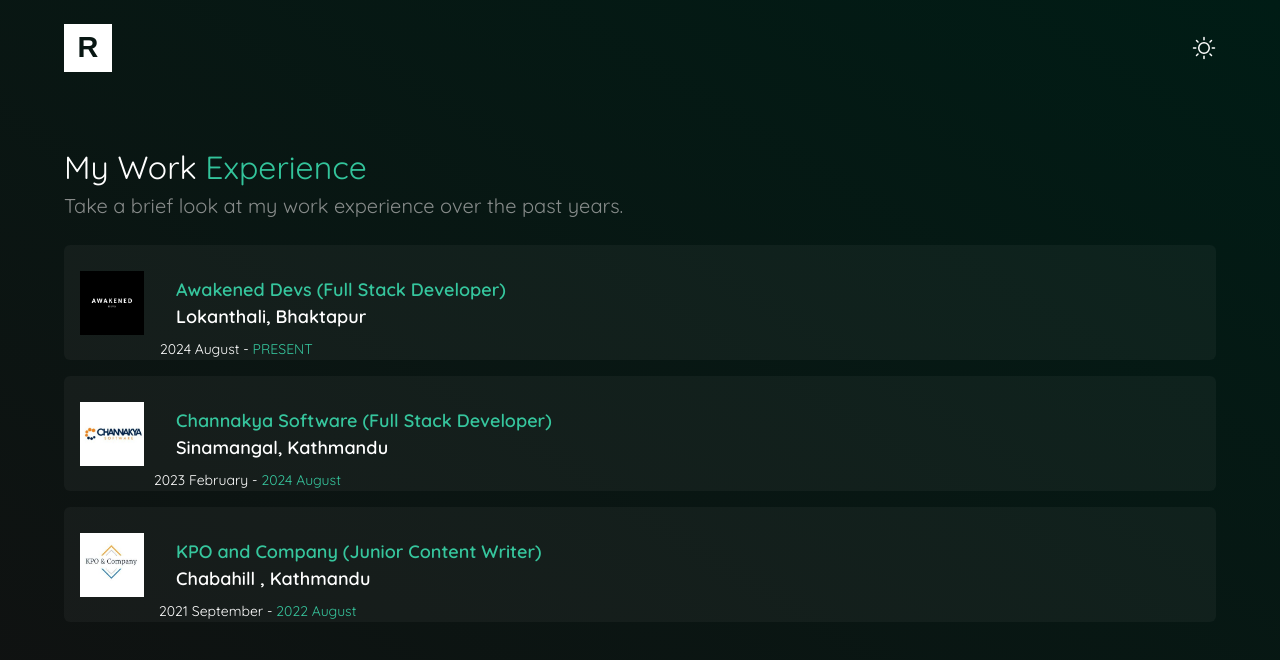
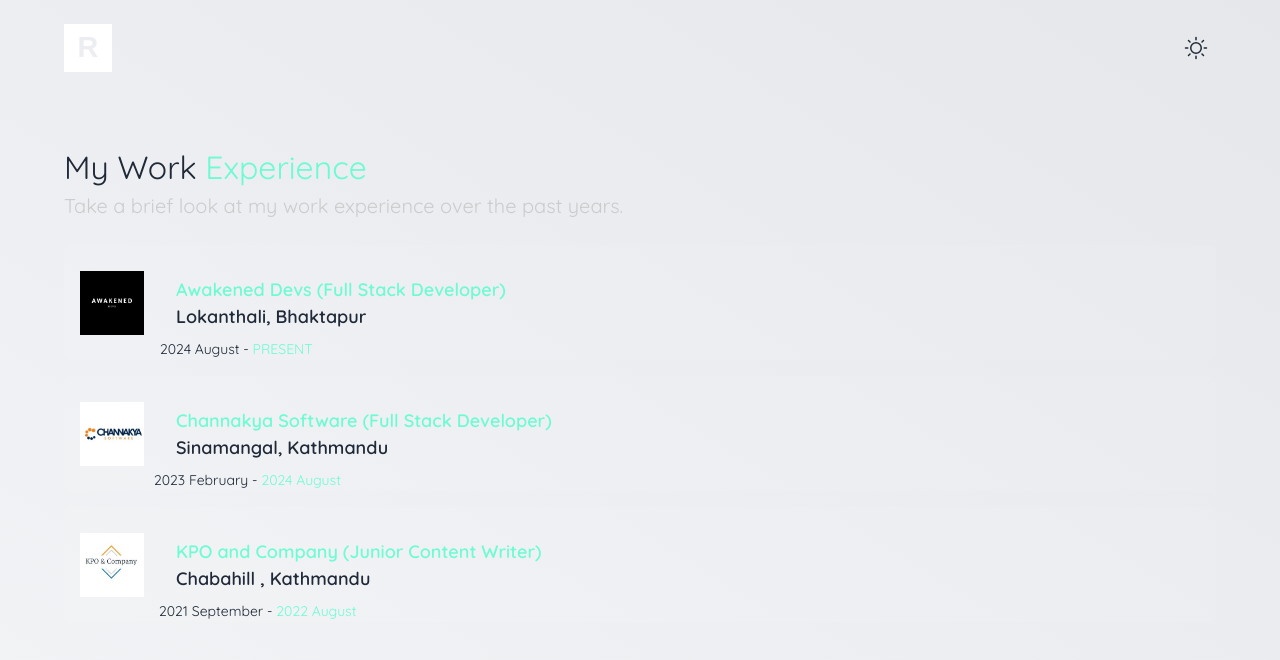
Before and after one commit to Adept-Rohan/portfolio-v2, a Next.js app: page /experience in a window 1280 px wide. Shown: the top 660 px of the page. Built offline with nearby package versions, Linux system fonts and the light colour scheme.

Commit message:
added dark and ligth mode

```diff
--- a/src/app/globals.css
+++ b/src/app/globals.css
@@ -2,17 +2,26 @@
 @tailwind components;
 @tailwind utilities;
 
+html {
+  scroll-behavior: smooth;
+}
 
 body {
-  background: linear-gradient(to top right, #111, #001c15);
-  color: #ffffff;
+  @apply text-gray-800; /* Light mode text color (dark gray) */
+  background: linear-gradient(to top right, #f3f4f6, #e5e7eb); /* Light mode soft gray gradient */
+  color: #1f2937; /* Light mode text color */
   min-height: 100vh;
   margin: 0;
   padding: 0;
   font-family: -apple-system, BlinkMacSystemFont, "Segoe UI", Roboto, "Helvetica Neue", Arial, sans-serif;
   box-sizing: border-box;
   border: 0 solid;
-  font-size: .875rem;
+  font-size: 0.875rem;
   line-height: inherit;
+}
 
+.dark body {
+  @apply text-white; /* Dark mode text color */
+  background: linear-gradient(to top right, #111, #001c15);
+  color: #ffffff;
 }
--- a/src/app/layout.tsx
+++ b/src/app/layout.tsx
@@ -2,6 +2,7 @@
 import type { Metadata } from "next";
 import { Inter, Quicksand } from 'next/font/google';
 import "./globals.css";
+import { ThemeProvider } from "@/context/ThemeContext";
 
 
 const inter = Inter({
@@ -31,12 +32,14 @@
       <body
         className={`${inter.variable} ${quicksand.variable}`}
       >
-        <div className="w-screen flex justify-center">
-          <div className="w-[90%] max-w-[1200px]">
-            <Header />
+        <ThemeProvider>
+          <div className="w-screen flex justify-center">
+            <div className="w-[90%] max-w-[1200px]">
+              <Header />
+            </div>
           </div>
-        </div>
-        {children}
+          {children}
+        </ThemeProvider>
       </body>
     </html>
   );
--- a/src/components/Header.tsx
+++ b/src/components/Header.tsx
@@ -1,13 +1,14 @@
-import { HeaderIcon } from "@/assest/HeaderIcon"
-import { LightIcon } from "@/assest/Light"
-import Link from "next/link"
+import { HeaderIcon } from "@/assest/HeaderIcon";
+import Link from "next/link";
+import ThemeProvider from "./ThemeProvider";
 
 
 export const Header = () => {
+
     return (
         <div className="flex items-center justify-between h-[95px] w-full">
             <Link href={'/'}><HeaderIcon className="cursor-pointer" width={48} height={48} /></Link>
-            <LightIcon className="cursor-pointer" width={24} height={24} />
+            <ThemeProvider />
         </div>
     )
 }
--- /dev/null
+++ b/src/components/ThemeProvider.tsx
@@ -0,0 +1,24 @@
+"use client"
+
+import { LightIcon } from "@/assest/Light";
+import { useTheme } from "@/context/ThemeContext";
+
+
+const ThemeProvider = () => {
+    const { theme, toggleTheme } = useTheme();
+    return (
+        <button
+            onClick={toggleTheme}
+            className="p-2 rounded-full dark:bg-gray-700"
+        >
+            {theme === 'light' ? (
+                <LightIcon className="cursor-pointer" width={24} height={24} />
+            ) : (
+                <LightIcon className="cursor-pointer" width={24} height={24} />
+            )}
+        </button>
+    )
+}
+
+
+export default ThemeProvider
--- /dev/null
+++ b/src/context/ThemeContext.tsx
@@ -0,0 +1,34 @@
+"use client"
+
+import React, { createContext, useContext, useEffect, useState } from 'react';
+
+const ThemeContext = createContext({
+    theme: 'light',
+    toggleTheme: () => { },
+});
+
+export const ThemeProvider = ({ children }: { children: React.ReactNode }) => {
+    const [theme, setTheme] = useState<'light' | 'dark'>('light');
+
+    useEffect(() => {
+        const storedTheme = localStorage.getItem('theme') || 'light';
+        setTheme(storedTheme as 'light' | 'dark');
+        document.documentElement.classList.add(storedTheme);
+    }, []);
+
+    const toggleTheme = () => {
+        const newTheme = theme === 'light' ? 'dark' : 'light';
+        setTheme(newTheme);
+        localStorage.setItem('theme', newTheme);
+        document.documentElement.classList.remove(theme);
+        document.documentElement.classList.add(newTheme);
+    };
+
+    return (
+        <ThemeContext.Provider value={{ theme, toggleTheme }}>
+            {children}
+        </ThemeContext.Provider>
+    );
+};
+
+export const useTheme = () => useContext(ThemeContext);
--- a/tailwind.config.ts
+++ b/tailwind.config.ts
@@ -1,6 +1,7 @@
 import type { Config } from "tailwindcss";
 
 export default {
+  darkMode: 'class',
   content: [
     "./src/pages/**/*.{js,ts,jsx,tsx,mdx}",
     "./src/components/**/*.{js,ts,jsx,tsx,mdx}",
@@ -14,7 +15,13 @@
       },
       colors: {
         customGreen: 'rgb(65 255 201 / <alpha-value>)',
-        customGray: 'rgb(189 189 189 / <alpha-value>)'
+        customGray: 'rgb(189 189 189 / <alpha-value>)',
+        lightText: '#1E293B', // A slate gray for light theme
+        darkText: '#FFFFFF', // White text for dark theme
+        // Darker green for light mode text
+        headingBlack: '#000000', // Pure black for headings
+        subheadingGray: '#6b7280', // Neutral gray for subheadings
+
       },
     },
   },
```
